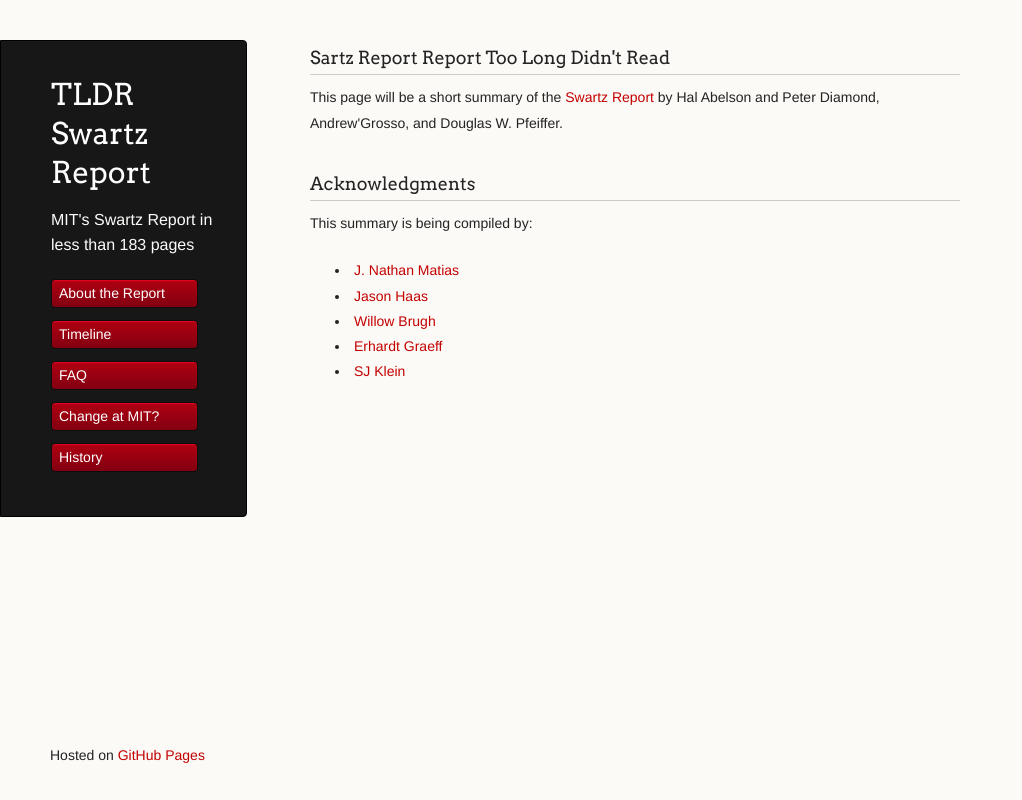
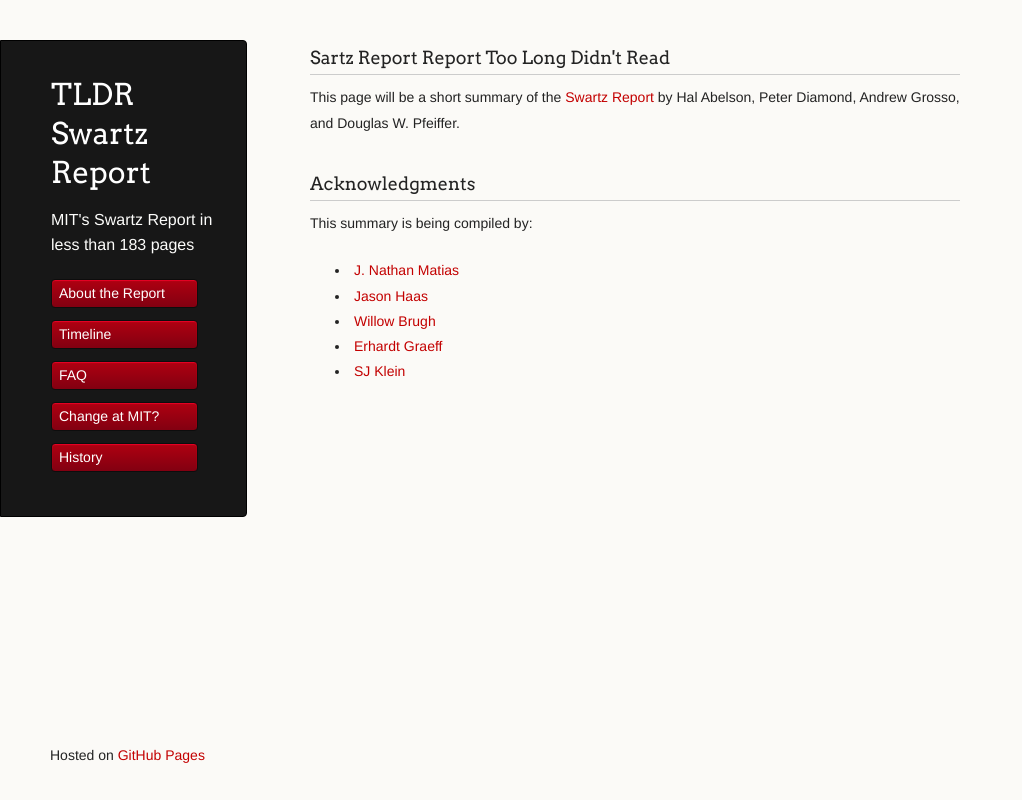
Before and after one commit to swartz-tldr/swartz-tldr.github.io, a plain HTML site: page index.html in a window 1280 px wide. Shown: the whole page, without its empty margins (0-1022 px from the left). Drawn offline with Linux system fonts and the light colour scheme.

Commit message:
fixed author list

```diff
--- a/index.html
+++ b/index.html
@@ -44,7 +44,7 @@
         <h3>
 <a name="tldr-swartz-report" class="anchor" href="#tldr-swartz-report"><span class="octicon octicon-link"></span></a>Sartz Report Report Too Long Didn't Read</h3>
 
-<p>This page will be a short summary of the <a href="http://swartz-report.mit.edu">Swartz Report</a> by Hal Abelson and Peter Diamond, Andrew'Grosso, and Douglas W. Pfeiffer.</p>
+<p>This page will be a short summary of the <a href="http://swartz-report.mit.edu">Swartz Report</a> by Hal Abelson, Peter Diamond, Andrew Grosso, and Douglas W. Pfeiffer.</p>
 
 <h3>
 <a name="acknowledgments" class="anchor" href="#acknowledgments"><span class="octicon octicon-link"></span></a>Acknowledgments</h3>
```
